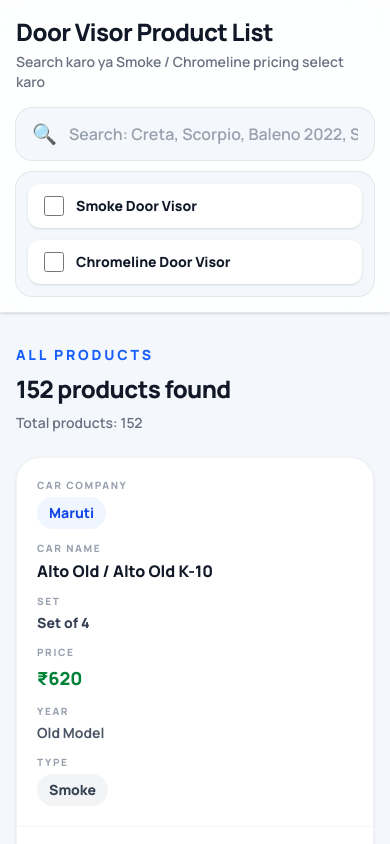
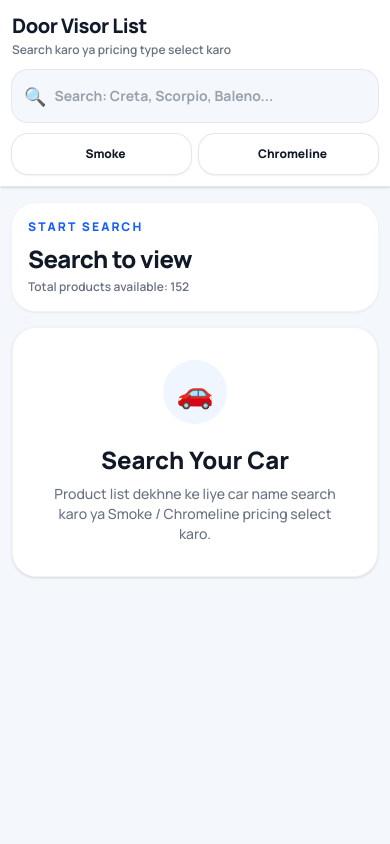
Before and after one commit to supportwinslow-cpu/door-visor, a Next.js app: page / in a window 390 px wide. Shown: the top 844 px of the page. Built offline with nearby package versions, Linux system fonts and the light colour scheme.

Commit message:
initial push

```diff
--- a/app/page.jsx
+++ b/app/page.jsx
@@ -138,9 +138,18 @@
     ].join(" ");
   };
 
+  const hasActiveSelection =
+    normalize(search) || showSmoke || showChromeline;
+
   const displayProducts = useMemo(() => {
     const query = normalize(search);
 
+    // Default me product show nahi honge
+    if (!query && !showSmoke && !showChromeline) {
+      return [];
+    }
+
+    // Smoke / Chromeline select karne par sare products show honge
     if (!query) {
       return products;
     }
@@ -166,117 +175,133 @@
     setShowChromeline(false);
   };
 
-  const isFiltered = search || showSmoke || showChromeline;
-
   return (
     <main className="min-h-screen bg-[#f4f7fb] text-[#111827]">
-      {/* Top Search Bar */}
-      <section className="sticky top-0 z-50 border-b border-gray-200 bg-white/90 px-4 py-4 shadow-sm backdrop-blur-xl">
+      {/* Mobile First Top Search */}
+      <section className="sticky top-0 z-50 border-b border-gray-200 bg-white/95 px-3 py-3 shadow-sm backdrop-blur-xl md:px-5">
         <div className="mx-auto max-w-7xl">
-          <div className="mb-4 flex flex-col justify-between gap-2 md:flex-row md:items-center">
+          <div className="mb-3 flex items-start justify-between gap-3">
             <div>
-              <h1 className="text-2xl font-black tracking-tight md:text-3xl">
-                Door Visor Product List
+              <h1 className="text-xl font-black tracking-tight md:text-3xl">
+                Door Visor List
               </h1>
-
-              <p className="mt-1 text-sm font-semibold text-gray-500">
-                Search karo ya Smoke / Chromeline pricing select karo
+              <p className="mt-0.5 text-xs font-semibold text-gray-500 md:text-sm">
+                Search karo ya pricing type select karo
               </p>
             </div>
 
-            {isFiltered && (
+            {hasActiveSelection && (
               <button
                 onClick={clearAllFilters}
-                className="w-fit rounded-full bg-[#111827] px-5 py-2.5 text-sm font-black text-white shadow transition hover:bg-blue-700"
+                className="shrink-0 rounded-full bg-[#111827] px-4 py-2 text-xs font-black text-white shadow md:text-sm"
               >
-                Clear Filters
+                Clear
               </button>
             )}
           </div>
 
-          <div className="grid gap-3 lg:grid-cols-[1.5fr_1fr]">
-            <div className="flex items-center gap-3 rounded-2xl bg-[#f4f7fb] px-4 py-3 ring-1 ring-gray-200 transition focus-within:ring-2 focus-within:ring-blue-600">
-              <span className="text-xl">🔍</span>
+          <div className="space-y-3">
+            <div className="flex items-center gap-2 rounded-2xl bg-[#f4f7fb] px-3 py-3 ring-1 ring-gray-200 focus-within:ring-2 focus-within:ring-blue-600">
+              <span className="text-lg">🔍</span>
 
               <input
                 type="text"
                 value={search}
                 onChange={(e) => setSearch(e.target.value)}
-                placeholder="Search: Creta, Scorpio, Baleno 2022, Set 6..."
-                className="w-full bg-transparent text-base font-semibold text-black outline-none placeholder:text-gray-400"
+                placeholder="Search: Creta, Scorpio, Baleno..."
+                className="w-full bg-transparent text-sm font-bold text-black outline-none placeholder:text-gray-400 md:text-base"
               />
 
               {search && (
                 <button
                   onClick={() => setSearch("")}
-                  className="rounded-full bg-gray-200 px-3 py-2 text-sm font-black text-gray-700 transition hover:bg-gray-300"
+                  className="rounded-full bg-gray-200 px-2.5 py-1.5 text-xs font-black text-gray-700"
                 >
                   ✕
                 </button>
               )}
             </div>
 
-            <div className="grid gap-3 rounded-2xl bg-[#f4f7fb] p-3 ring-1 ring-gray-200 sm:grid-cols-2">
-              <label className="flex cursor-pointer items-center gap-3 rounded-xl bg-white px-4 py-3 shadow-sm transition hover:bg-blue-50">
+            <div className="grid grid-cols-2 gap-2">
+              <label
+                className={`flex cursor-pointer items-center justify-center gap-2 rounded-2xl px-3 py-3 text-center text-xs font-black shadow-sm ring-1 transition md:text-sm ${showSmoke
+                    ? "bg-[#111827] text-white ring-[#111827]"
+                    : "bg-white text-[#111827] ring-gray-200"
+                  }`}
+              >
                 <input
                   type="checkbox"
                   checked={showSmoke}
                   onChange={(e) => setShowSmoke(e.target.checked)}
-                  className="h-5 w-5 accent-blue-700"
+                  className="hidden"
                 />
-                <span className="text-sm font-black text-[#111827]">
-                  Smoke Door Visor
-                </span>
+                <span>{showSmoke ? "✓" : ""}</span>
+                Smoke
               </label>
 
-              <label className="flex cursor-pointer items-center gap-3 rounded-xl bg-white px-4 py-3 shadow-sm transition hover:bg-blue-50">
+              <label
+                className={`flex cursor-pointer items-center justify-center gap-2 rounded-2xl px-3 py-3 text-center text-xs font-black shadow-sm ring-1 transition md:text-sm ${showChromeline
+                    ? "bg-blue-700 text-white ring-blue-700"
+                    : "bg-white text-[#111827] ring-gray-200"
+                  }`}
+              >
                 <input
                   type="checkbox"
                   checked={showChromeline}
                   onChange={(e) => setShowChromeline(e.target.checked)}
-                  className="h-5 w-5 accent-blue-700"
+                  className="hidden"
                 />
-                <span className="text-sm font-black text-[#111827]">
-                  Chromeline Door Visor
-                </span>
+                <span>{showChromeline ? "✓" : ""}</span>
+                Chromeline
               </label>
             </div>
           </div>
         </div>
       </section>
 
-      {/* Products Data List */}
-      <section className="mx-auto max-w-7xl px-4 py-8">
-        <div className="mb-6 flex flex-col justify-between gap-3 md:flex-row md:items-end">
-          <div>
-            <p className="text-sm font-black uppercase tracking-[0.2em] text-blue-600">
-              {isFiltered ? "Filtered Products" : "All Products"}
-            </p>
+      {/* Status / Count */}
+      <section className="mx-auto max-w-7xl px-3 py-4 md:px-5 md:py-6">
+        <div className="rounded-3xl bg-white p-4 shadow-sm ring-1 ring-gray-100">
+          <p className="text-xs font-black uppercase tracking-[0.18em] text-blue-600">
+            {hasActiveSelection ? "Products" : "Start Search"}
+          </p>
 
-            <h2 className="mt-2 text-2xl font-black tracking-tight md:text-4xl">
-              {displayProducts.length} products found
-            </h2>
+          <div className="mt-2 flex items-end justify-between gap-3">
+            <div>
+              <h2 className="text-2xl font-black tracking-tight md:text-4xl">
+                {hasActiveSelection
+                  ? `${displayProducts.length} found`
+                  : "Search to view"}
+              </h2>
+              <p className="mt-1 text-xs font-semibold text-gray-500 md:text-sm">
+                Total products available: {totalProducts}
+              </p>
+            </div>
 
-            <p className="mt-2 text-sm font-semibold text-gray-500">
-              Total products: {totalProducts}
-            </p>
+            {hasActiveSelection && (
+              <div className="rounded-2xl bg-green-50 px-3 py-2 text-right">
+                <p className="text-[10px] font-black uppercase text-green-600">
+                  Showing
+                </p>
+                <p className="text-sm font-black text-green-700">
+                  {getDisplayType()}
+                </p>
+              </div>
+            )}
           </div>
         </div>
+      </section>
 
-        {displayProducts.length > 0 ? (
-          <div className="overflow-hidden rounded-3xl border border-gray-100 bg-white shadow-sm">
-            <div className="hidden bg-[#111827] px-5 py-4 text-xs font-black uppercase tracking-[0.16em] text-white md:grid md:grid-cols-[1.1fr_2fr_0.8fr_1fr_1fr_1fr] md:gap-4">
-              <p>Car Company</p>
-              <p>Car Name</p>
-              <p>Set</p>
-              <p>Price</p>
-              <p>Year</p>
-              <p>Type</p>
-            </div>
-
-            <div className="divide-y divide-gray-100">
+      {/* Product Results */}
+      <section className="mx-auto max-w-7xl px-3 pb-10 md:px-5">
+        {!hasActiveSelection ? (
+          <StartSearchBox />
+        ) : displayProducts.length > 0 ? (
+          <>
+            {/* Mobile Cards */}
+            <div className="grid gap-3 md:hidden">
               {displayProducts.map((product) => (
-                <ProductListRow
+                <MobileProductCard
                   key={product.id}
                   carCompany={getBrandName(product)}
                   carName={getCarName(product)}
@@ -287,27 +312,59 @@
                 />
               ))}
             </div>
-          </div>
+
+            {/* Desktop Table */}
+            <div className="hidden overflow-hidden rounded-3xl border border-gray-100 bg-white shadow-sm md:block">
+              <div className="grid grid-cols-[1.1fr_2fr_0.8fr_1fr_1fr_1fr] gap-4 bg-[#111827] px-5 py-4 text-xs font-black uppercase tracking-[0.16em] text-white">
+                <p>Car Company</p>
+                <p>Car Name</p>
+                <p>Set</p>
+                <p>Price</p>
+                <p>Year</p>
+                <p>Type</p>
+              </div>
+
+              <div className="divide-y divide-gray-100">
+                {displayProducts.map((product) => (
+                  <DesktopProductRow
+                    key={product.id}
+                    carCompany={getBrandName(product)}
+                    carName={getCarName(product)}
+                    setCount={getSetCount(product)}
+                    price={getDisplayPrice(product)}
+                    year={getYear(product)}
+                    visorType={getDisplayType()}
+                  />
+                ))}
+              </div>
+            </div>
+          </>
         ) : (
-          <div className="rounded-3xl border border-gray-100 bg-white p-10 text-center shadow-sm">
-            <div className="mx-auto flex h-16 w-16 items-center justify-center rounded-full bg-blue-50 text-3xl">
-              🔎
-            </div>
-
-            <h3 className="mt-5 text-2xl font-black">No product found</h3>
-
-            <p className="mx-auto mt-2 max-w-md text-sm font-medium text-gray-500">
-              Try searching Creta, Scorpio, Swift, Baleno, Nexon, Venue, Set 4
-              or Set 6.
-            </p>
-          </div>
+          <NoProducts />
         )}
       </section>
     </main>
   );
 }
 
-function ProductListRow({
+function StartSearchBox() {
+  return (
+    <div className="rounded-3xl border border-gray-100 bg-white p-8 text-center shadow-sm">
+      <div className="mx-auto flex h-16 w-16 items-center justify-center rounded-full bg-blue-50 text-3xl">
+        🚗
+      </div>
+
+      <h3 className="mt-5 text-2xl font-black">Search Your Car</h3>
+
+      <p className="mx-auto mt-2 max-w-md text-sm font-medium text-gray-500">
+        Product list dekhne ke liye car name search karo ya Smoke / Chromeline
+        pricing select karo.
+      </p>
+    </div>
+  );
+}
+
+function MobileProductCard({
   carCompany,
   carName,
   setCount,
@@ -316,60 +373,94 @@
   visorType,
 }) {
   return (
-    <div className="grid gap-3 px-5 py-5 transition hover:bg-blue-50/50 md:grid-cols-[1.1fr_2fr_0.8fr_1fr_1fr_1fr] md:items-center md:gap-4">
-      <div>
-        <p className="mb-1 text-[10px] font-black uppercase tracking-[0.16em] text-gray-400 md:hidden">
-          Car Company
-        </p>
+    <div className="rounded-3xl bg-white p-4 shadow-sm ring-1 ring-gray-100">
+      <div className="mb-3 flex items-start justify-between gap-3">
+        <div>
+          <p className="w-fit rounded-full bg-blue-50 px-3 py-1.5 text-xs font-black text-blue-700">
+            {carCompany}
+          </p>
 
-        <p className="w-fit rounded-full bg-blue-50 px-3 py-1.5 text-sm font-black text-blue-700">
-          {carCompany}
-        </p>
+          <h3 className="mt-3 text-base font-black leading-snug text-[#111827]">
+            {carName}
+          </h3>
+        </div>
+
+        <div className="shrink-0 rounded-2xl bg-green-50 px-3 py-2 text-right">
+          <p className="text-[10px] font-black uppercase text-green-600">
+            Price
+          </p>
+          <p className="text-lg font-black leading-tight text-green-700">
+            {price}
+          </p>
+        </div>
       </div>
 
-      <div>
-        <p className="mb-1 text-[10px] font-black uppercase tracking-[0.16em] text-gray-400 md:hidden">
-          Car Name
-        </p>
-
-        <p className="text-base font-black leading-snug text-[#111827]">
-          {carName}
-        </p>
-      </div>
-
-      <div>
-        <p className="mb-1 text-[10px] font-black uppercase tracking-[0.16em] text-gray-400 md:hidden">
-          Set
-        </p>
-
-        <p className="text-sm font-black text-gray-700">{setCount}</p>
-      </div>
-
-      <div>
-        <p className="mb-1 text-[10px] font-black uppercase tracking-[0.16em] text-gray-400 md:hidden">
-          Price
-        </p>
-
-        <p className="text-lg font-black text-green-700">{price}</p>
-      </div>
-
-      <div>
-        <p className="mb-1 text-[10px] font-black uppercase tracking-[0.16em] text-gray-400 md:hidden">
-          Year
-        </p>
-
-        <p className="text-sm font-bold text-gray-600">{year}</p>
-      </div>
-
-      <div>
-        <p className="mb-1 text-[10px] font-black uppercase tracking-[0.16em] text-gray-400 md:hidden">
-          Type
-        </p>
-
-        <p className="w-fit rounded-full bg-gray-100 px-3 py-1.5 text-sm font-black text-gray-700">
-          {visorType}
-        </p>
+      <div className="grid grid-cols-3 gap-2">
+        <MiniInfo label="Set" value={setCount} />
+        <MiniInfo label="Year" value={year} />
+        <MiniInfo label="Type" value={visorType} />
       </div>
     </div>
   );
 }
+
+function MiniInfo({ label, value }) {
+  return (
+    <div className="rounded-2xl bg-[#f4f7fb] p-3">
+      <p className="text-[9px] font-black uppercase tracking-[0.14em] text-gray-400">
+        {label}
+      </p>
+      <p className="mt-1 line-clamp-1 text-xs font-black text-gray-800">
+        {value}
+      </p>
+    </div>
+  );
+}
+
+function DesktopProductRow({
+  carCompany,
+  carName,
+  setCount,
+  price,
+  year,
+  visorType,
+}) {
+  return (
+    <div className="grid grid-cols-[1.1fr_2fr_0.8fr_1fr_1fr_1fr] items-center gap-4 px-5 py-5 transition hover:bg-blue-50/50">
+      <p className="w-fit rounded-full bg-blue-50 px-3 py-1.5 text-sm font-black text-blue-700">
+        {carCompany}
+      </p>
+
+      <p className="text-base font-black leading-snug text-[#111827]">
+        {carName}
+      </p>
+
+      <p className="text-sm font-black text-gray-700">{setCount}</p>
+
+      <p className="text-lg font-black text-green-700">{price}</p>
+
+      <p className="text-sm font-bold text-gray-600">{year}</p>
+
+      <p className="w-fit rounded-full bg-gray-100 px-3 py-1.5 text-sm font-black text-gray-700">
+        {visorType}
+      </p>
+    </div>
+  );
+}
+
+function NoProducts() {
+  return (
+    <div className="rounded-3xl border border-gray-100 bg-white p-10 text-center shadow-sm">
+      <div className="mx-auto flex h-16 w-16 items-center justify-center rounded-full bg-blue-50 text-3xl">
+        🔎
+      </div>
+
+      <h3 className="mt-5 text-2xl font-black">No product found</h3>
+
+      <p className="mx-auto mt-2 max-w-md text-sm font-medium text-gray-500">
+        Try searching Creta, Scorpio, Swift, Baleno, Nexon, Venue, Set 4 or Set
+        6.
+      </p>
+    </div>
+  );
+}
```
